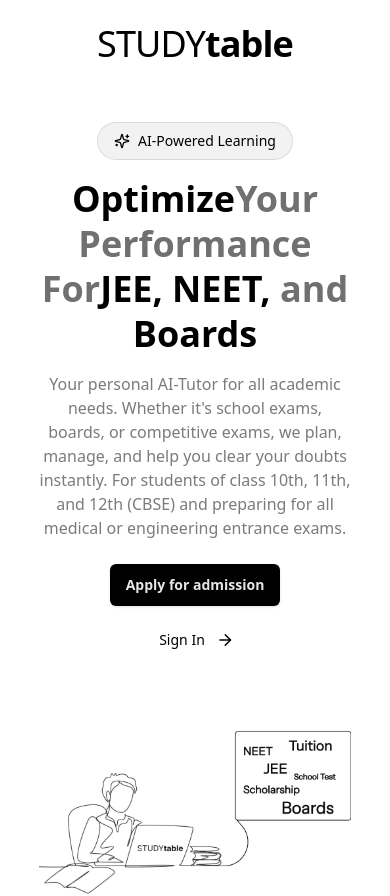
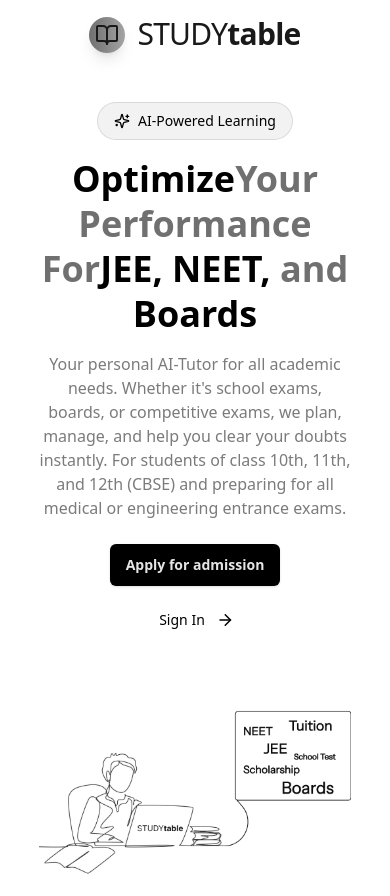
Before and after one commit to Rupesh-Piwal/s-table, a Next.js app: page / in a window 390 px wide. Shown: the top 896 px of the page. Built offline with nearby package versions, Linux system fonts and the light colour scheme.

Commit message:
feat: header mobile-view

```diff
--- a/src/components/Navbar.tsx
+++ b/src/components/Navbar.tsx
@@ -1,16 +1,21 @@
 "use client";
 
 import Link from "next/link";
+import { BookOpen } from "lucide-react";
 
 const Navbar = () => {
   return (
-    <nav className="w-full py-6">
-      <div className="container mx-auto px-4">
+    <nav className="w-full py-4 sm:py-6">
+      <div className="container mx-auto px-4 sm:px-6 lg:px-8">
         <Link href="/" className="flex justify-center items-center group">
-          <h1 className="text-4xl tracking-tight text-primary transition-colors">
+          <div className="relative overflow-hidden rounded-full bg-gradient-to-r from-[#707070] to-[#A3A3A3] p-1.5 mr-3 shadow-lg">
+            <BookOpen className="h-6 w-6 text-[#191919]" />
+          </div>
+
+          <h1 className="text-3xl sm:text-4xl tracking-tight text-[#191919] transition-colors">
             <span className="font-normal">STUDY</span>
             <span className="font-bold">table</span>
-            <span className="block h-0.5 w-0 group-hover:w-full bg-primary transition-all duration-300 ease-in-out" />
+            <span className="block h-0.5 w-0 group-hover:w-full bg-[#191919] transition-all duration-300 ease-in-out" />
           </h1>
         </Link>
       </div>
```
